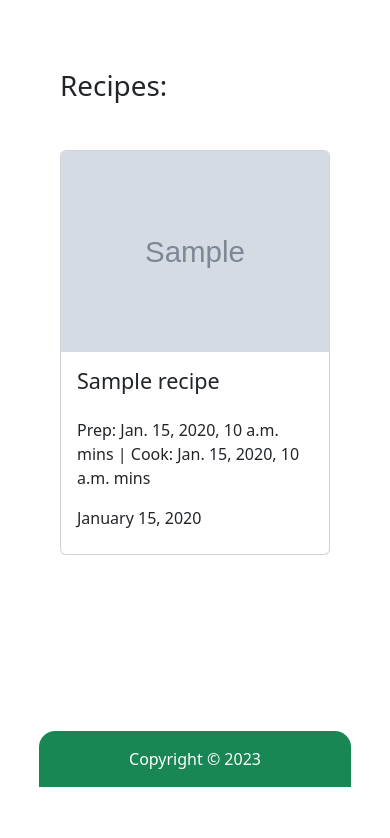
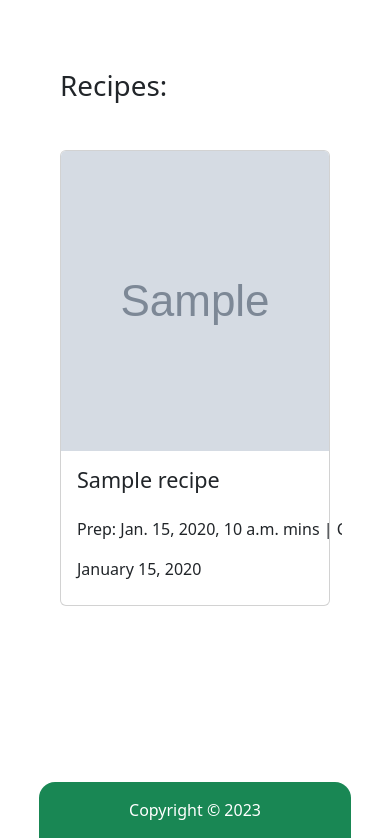
Before and after one commit to ywaychitaung/food_recipes, a Django app: template recipes/templates/recipes/home.html in a window 390 px wide. Shown: the part 712-1550 px from the top of the page. Before the commit the page ends 1499 px from the top, so only its background shows below. Run offline with Django 3.2, Linux system fonts and the light colour scheme; the template is opened without the code that fills it: most values are stand-ins (such as "Sample title", 1, 10 or a date in 2020); grey boxes marked "Sample" are stand-in pictures; some libraries are stand-ins or nearby versions.

Commit message:
Make image responsive

```diff
--- a/recipes/templates/recipes/home.html
+++ b/recipes/templates/recipes/home.html
@@ -204,11 +204,12 @@
   <h1 class="my-5">Recipes:</h1>
     <div class="row">
       {% for recipe in recipes %}
-      <div class="col-sm-4 mb-5">
+      <div class="col-sm-6 col-lg-4 mb-5 text-truncate">
         <a href="{% url 'recipes-detail' recipe.slug %}" class="text-reset text-decoration-none">
           <div class="card">
           <img
             src="{{ recipe.image.url }}"
+            style="height: 300px;"
             class="card-img-top"
             alt="Image"
           />
```
Also changed, not shown: db.sqlite3, media/recipes/Pizza.jpg (added).
